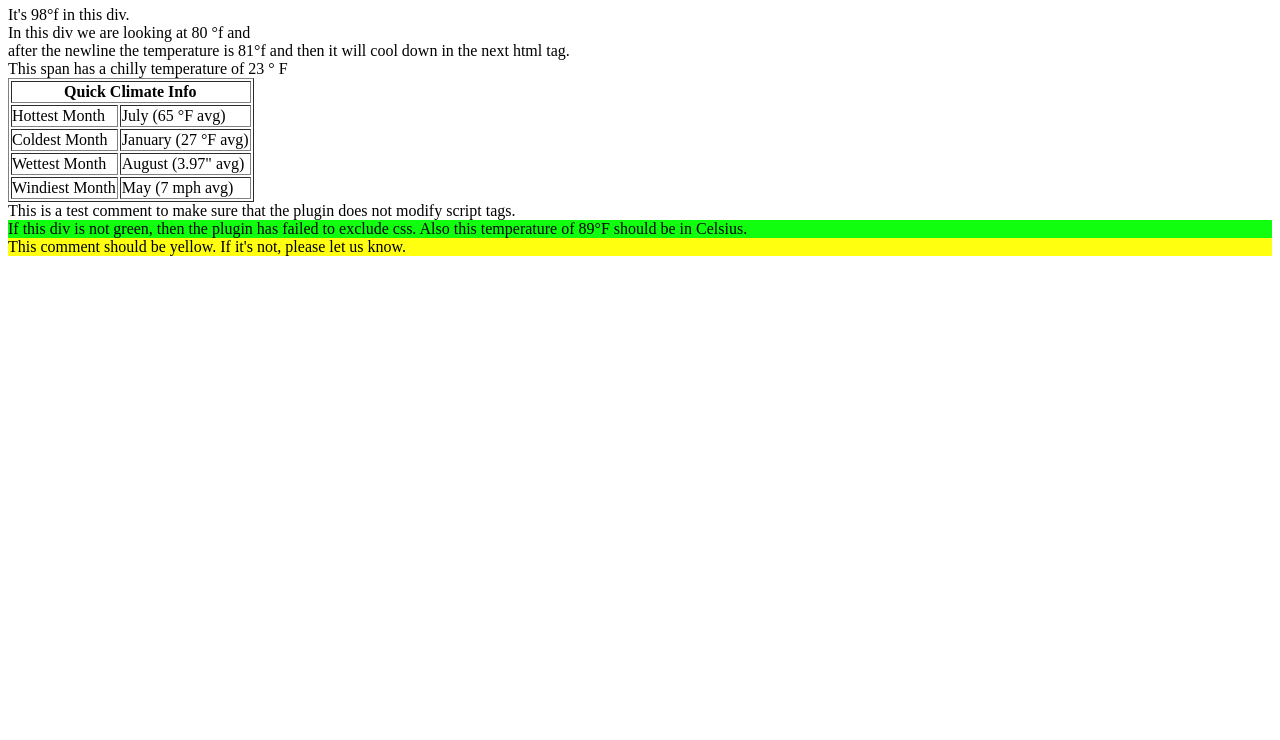
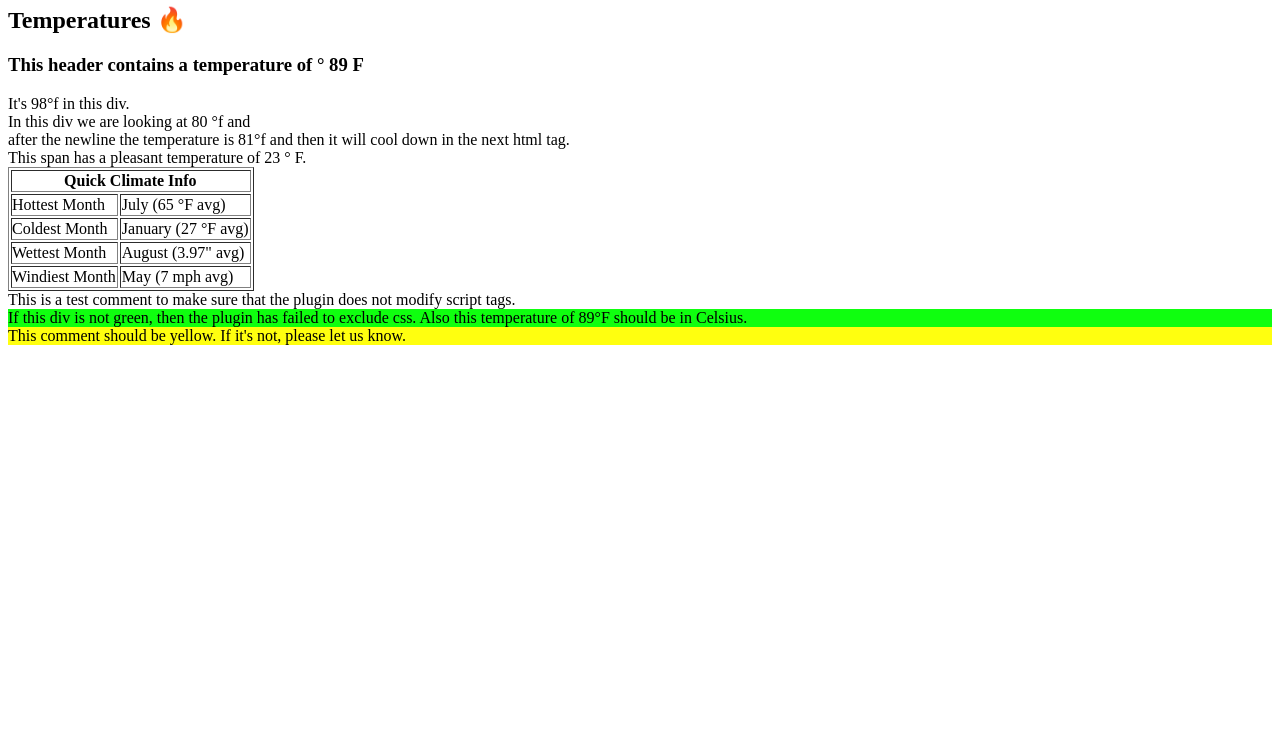
Before and after one commit to IngaFeick/eurofox, a browser extension: page testpage/test.html in a window 1280 px wide. Shown: the part 60-800 px from the top of the page. Drawn offline with Linux system fonts and the light colour scheme.

Commit message:
Add test cases

```diff
--- a/testpage/test.html
+++ b/testpage/test.html
@@ -3,10 +3,12 @@
 	<title>Test page for the Eurofox plugin for Firefox</title>
 	<meta charset="UTF-8">
 </head>
-<body><h1>This header contains a temperature of ° 89 F </h1>
+<body><h1>Eurofox plugin test cases</h1>
+<h2>Temperatures 🔥</h2>
+<h3>This header contains a temperature of ° 89 F </h3>
 <div>It's 98°f in this div.</div>
 <div>In this div we are looking at 80 °f and <br>after the newline the temperature is 81°f and then it will cool down in the next html tag.</div>
-<span>This span has a chilly temperature of 23 ° F</span>
+<span>This span has a pleasant temperature of 23 ° F.</span>
 
 <table border="1"><tbody>
 <th colspan="2" style="text-align:center;padding-left:0">Quick Climate Info</th></tr>
```
